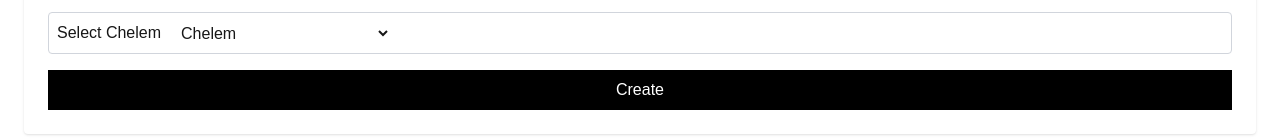
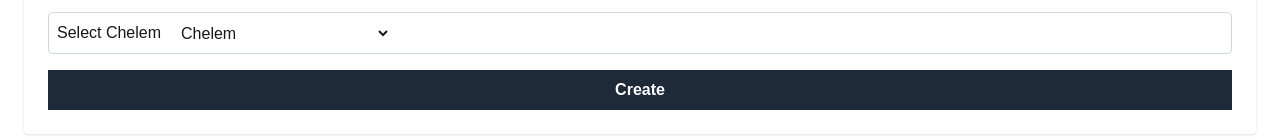
Before and after one commit to Corentin-Aulagnet/tarot-project, a Next.js app: page /games/new in a window 1280 px wide. Shown: the part 812-952 px from the top of the page. Built offline with nearby package versions, Linux system fonts and the light colour scheme; no server answers; the database is empty.

Commit message:
font bold and change background of add add game button

```diff
--- a/app/games/new/page.tsx
+++ b/app/games/new/page.tsx
@@ -252,7 +252,7 @@ export default function NewGamePage() {
                 })}
                 </select>
                 </div>
-                <button className="bg-black text-white p-2">Create</button>
+                <button className="bg-gray-800 text-white p-2 font-bold">Create</button>
                 </form></main>
             );
         }
```
